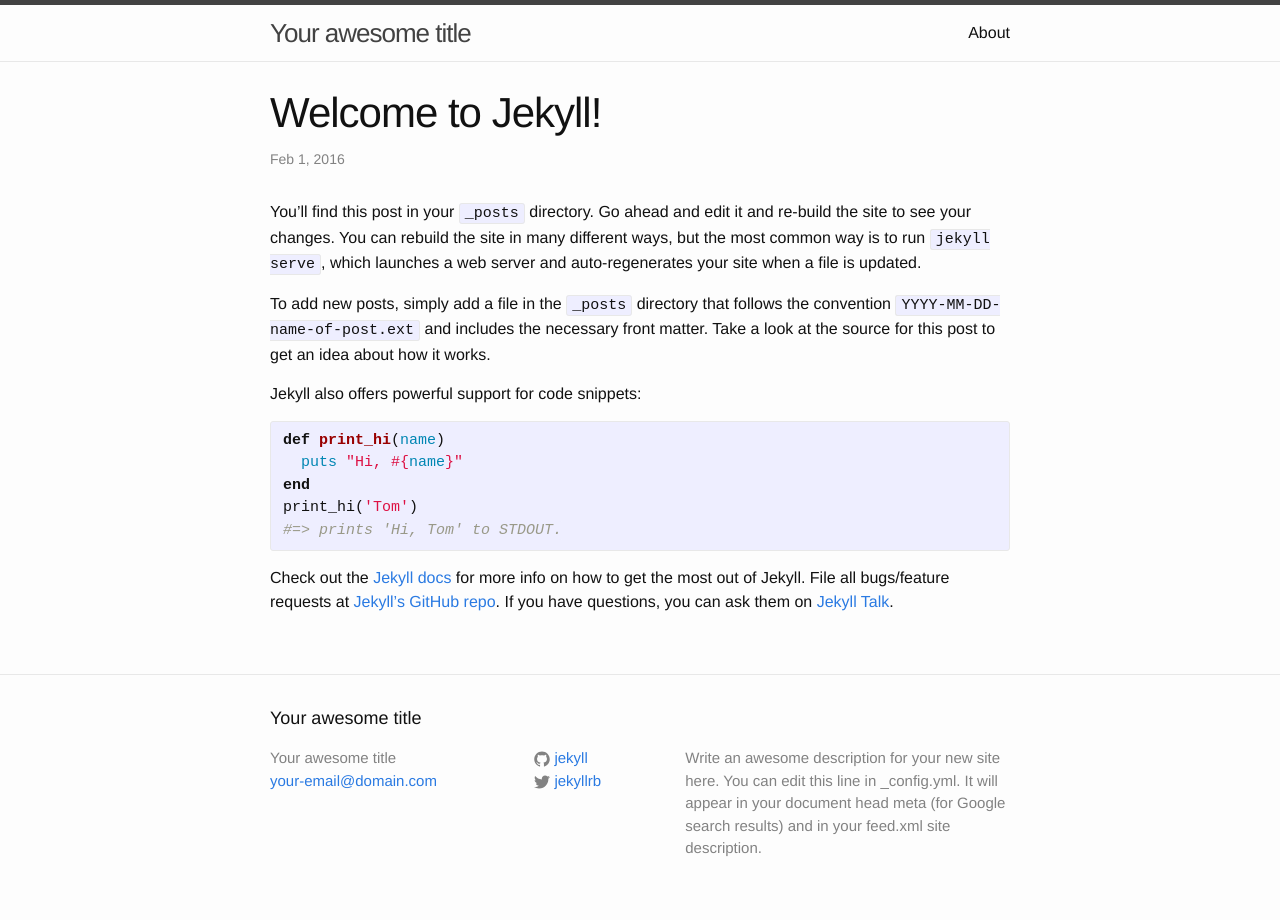
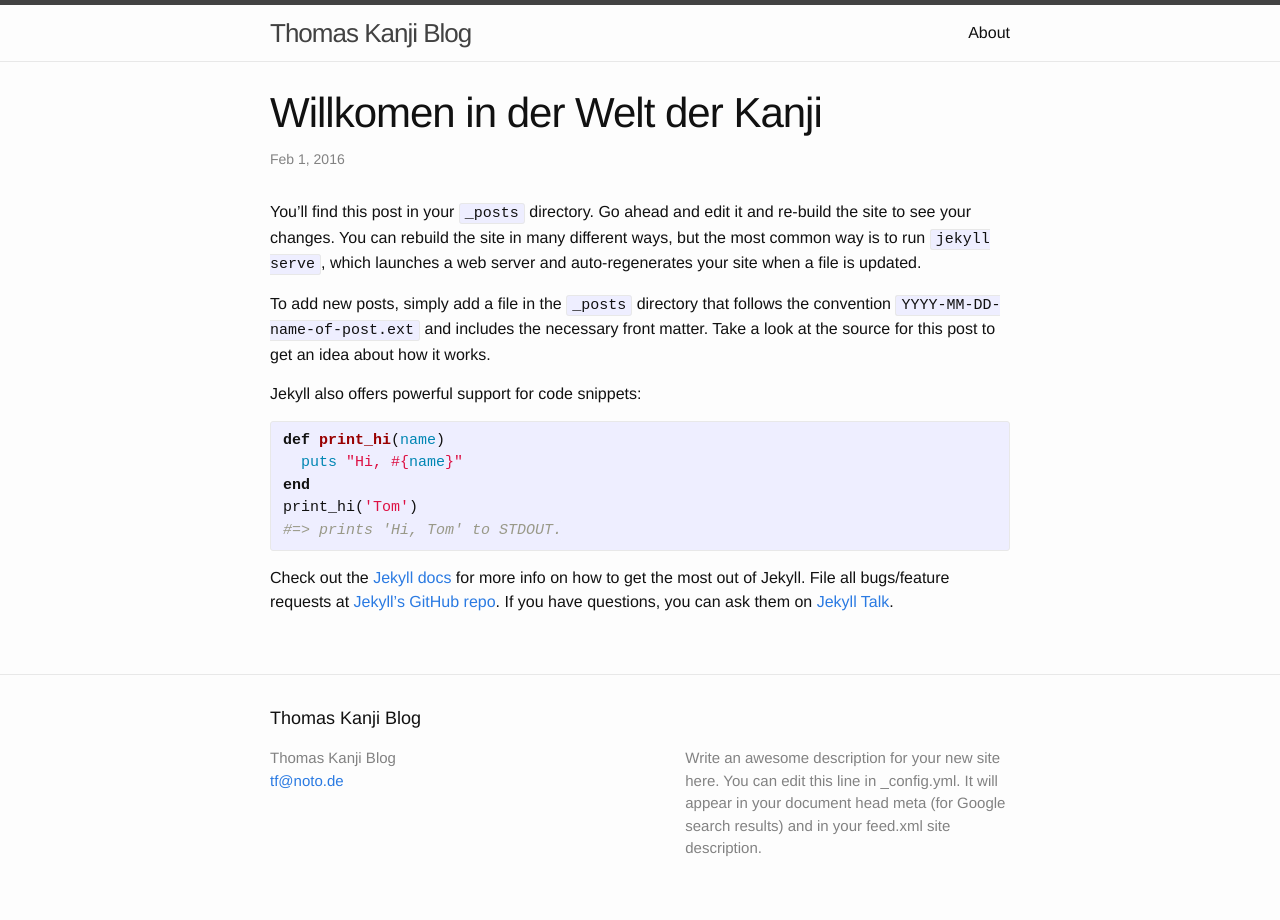
Before and after one commit to fritzsche/kanji, a Jekyll site: the page built from _posts/2016-02-01-welcome-to-jekyll.markdown, in a window 1280 px wide. Built offline with Jekyll 4.4.1, drawn with Linux system fonts in a browser that asks for light colours.

Commit message:
Put gitignore

```diff
--- a/_config.yml
+++ b/_config.yml
@@ -6,16 +6,16 @@
 # 'jekyll serve'. If you change this file, please restart the server process.
 
 # Site settings
-title: Your awesome title
-email: your-email@domain.com
+title: Thomas Kanji Blog
+email: tf@noto.de
 description: > # this means to ignore newlines until "baseurl:"
   Write an awesome description for your new site here. You can edit this
   line in _config.yml. It will appear in your document head meta (for
   Google search results) and in your feed.xml site description.
 baseurl: "" # the subpath of your site, e.g. /blog
-url: "http://yourdomain.com" # the base hostname & protocol for your site
-twitter_username: jekyllrb
-github_username:  jekyll
+url: "http://fritzsche.github.io/kanji" # the base hostname & protocol for your site
+#twitter_username: jekyllrb
+#github_username:  jekyll
 
 # Build settings
 markdown: kramdown
--- a/_posts/2016-02-01-welcome-to-jekyll.markdown
+++ b/_posts/2016-02-01-welcome-to-jekyll.markdown
@@ -1,6 +1,6 @@
 ---
 layout: post
-title:  "Welcome to Jekyll!"
+title:  "Willkomen in der Welt der Kanji"
 date:   2016-02-01 22:50:50 +0100
 categories: jekyll update
 ---
```
Also changed, not shown: 6 other files.
